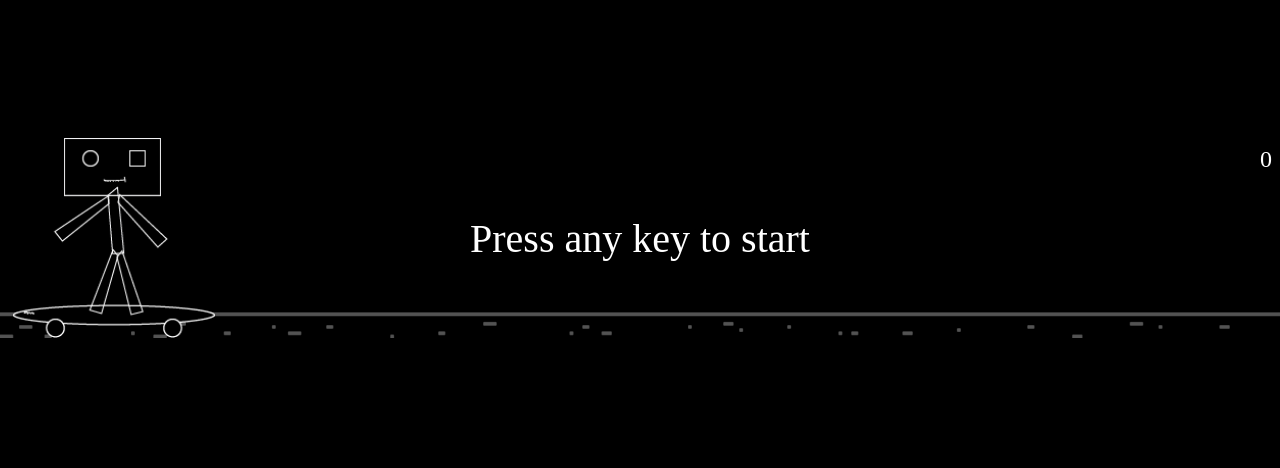
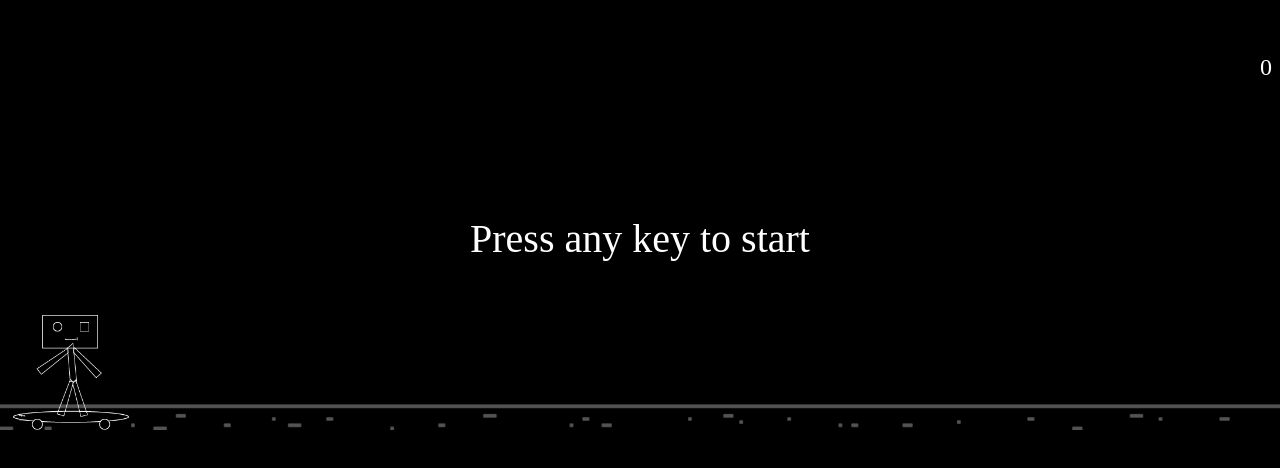
Before and after one commit to hasanahmed77/skate-game-js, a plain HTML site: page index.html in a window 1280 px wide. Shown: the part 162-630 px from the top of the page. Drawn offline with Linux system fonts and the light colour scheme.

Commit message:
Added world scaling

```diff
--- a/index.html
+++ b/index.html
@@ -5,10 +5,11 @@
     <meta http-equiv="X-UA-Compatible" content="IE=edge">
     <meta name="viewport" content="width=device-width, initial-scale=1.0">
     <title>Skate</title>
+    <script src="script.js" type="module"></script>
     <link rel="stylesheet" href="styles.css">
 </head>
 <body>
-    <div class="world">
+    <div class="world" data-world>
         <div class="score">0</div>
         <div class="start-screen">Press any key to start</div>
         <img src="img/ground.png" class="ground">
--- /dev/null
+++ b/script.js
@@ -0,0 +1,21 @@
+const WORLD_HEIGHT = 30
+const WORLD_WIDTH = 100
+
+const worldElem = document.querySelector("[data-world]")
+
+setPixelToWorldScale();
+
+window.addEventListener("resize", setPixelToWorldScale)
+
+function setPixelToWorldScale() {
+    let worldToPixelScale
+
+    if(window.innerWidth / window.innerHeight < WORLD_WIDTH / WORLD_HEIGHT){ // IF WIDER
+        worldToPixelScale = window.innerWidth / WORLD_WIDTH
+    } else {
+        worldToPixelScale = window.innerHeight / WORLD_HEIGHT
+    }
+
+    worldElem.style.width = `${WORLD_WIDTH * worldToPixelScale}px`
+    worldElem.style.height = `${WORLD_HEIGHT * worldToPixelScale}px`
+}
--- a/styles.css
+++ b/styles.css
@@ -16,8 +16,6 @@ body {
 .world {
     overflow: hidden;
     position: relative;
-    width: 100%;
-    height: 200px;
 }
 
 .score{
@@ -51,7 +49,7 @@ body {
     --bottom: 0;
     position: absolute;
     left: 1%;
-    height: 100%;
+    height: 30%;
     bottom: calc(var(--bottom) * 1%);
 }
 
```
